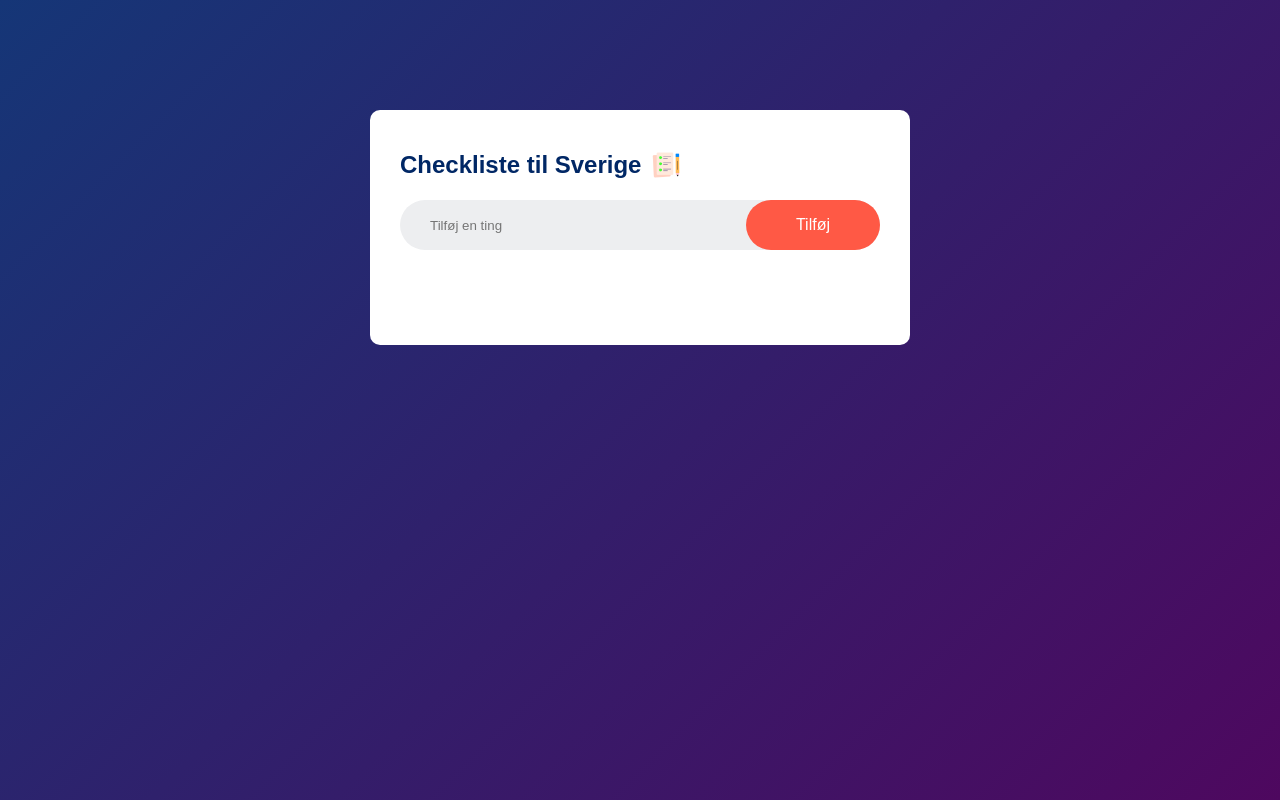
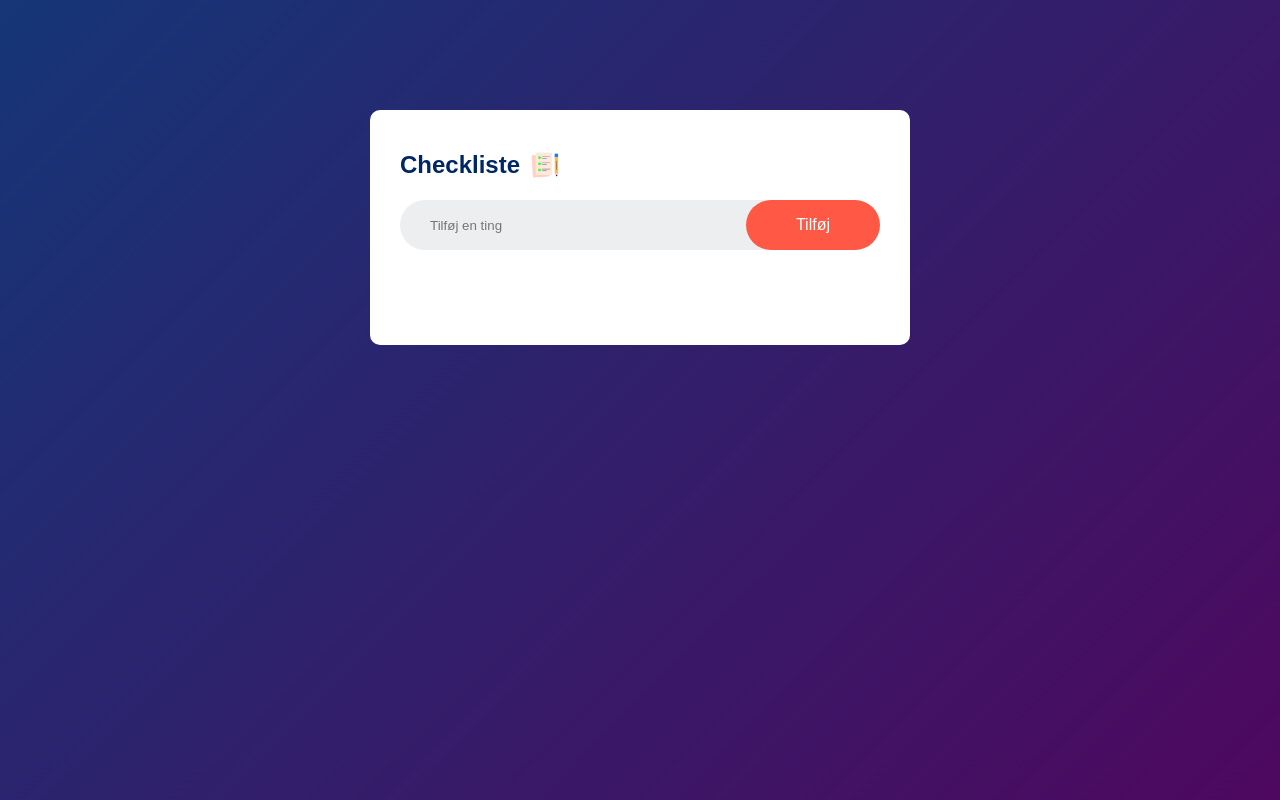
Before and after one commit to fn3xman/checklist, a plain HTML site: page index.html in a window 1280 px wide. Drawn offline with Linux system fonts and the light colour scheme.

Commit message:
index.html

```diff
--- a/index.html
+++ b/index.html
@@ -3,14 +3,14 @@
 <head>
     <meta charset="UTF-8">
     <meta name="viewport" content="width=device-width, initial-scale=1.0">
-    <title>Checklist</title>
+    <title>Checkliste</title>
     <link rel="stylesheet" href="style.css">
 </head>
 <body>
 
     <div class="container">
         <div class="todo-app">
-            <h2>Checkliste til Sverige <img src="images/icon.png"></h2>
+            <h2>Checkliste<img src="images/icon.png"></h2>
             <div class="row">
                 <input type="text" id="input-box" placeholder="Tilføj en ting">
                 <button onclick="addTask()">Tilføj</button>
```
